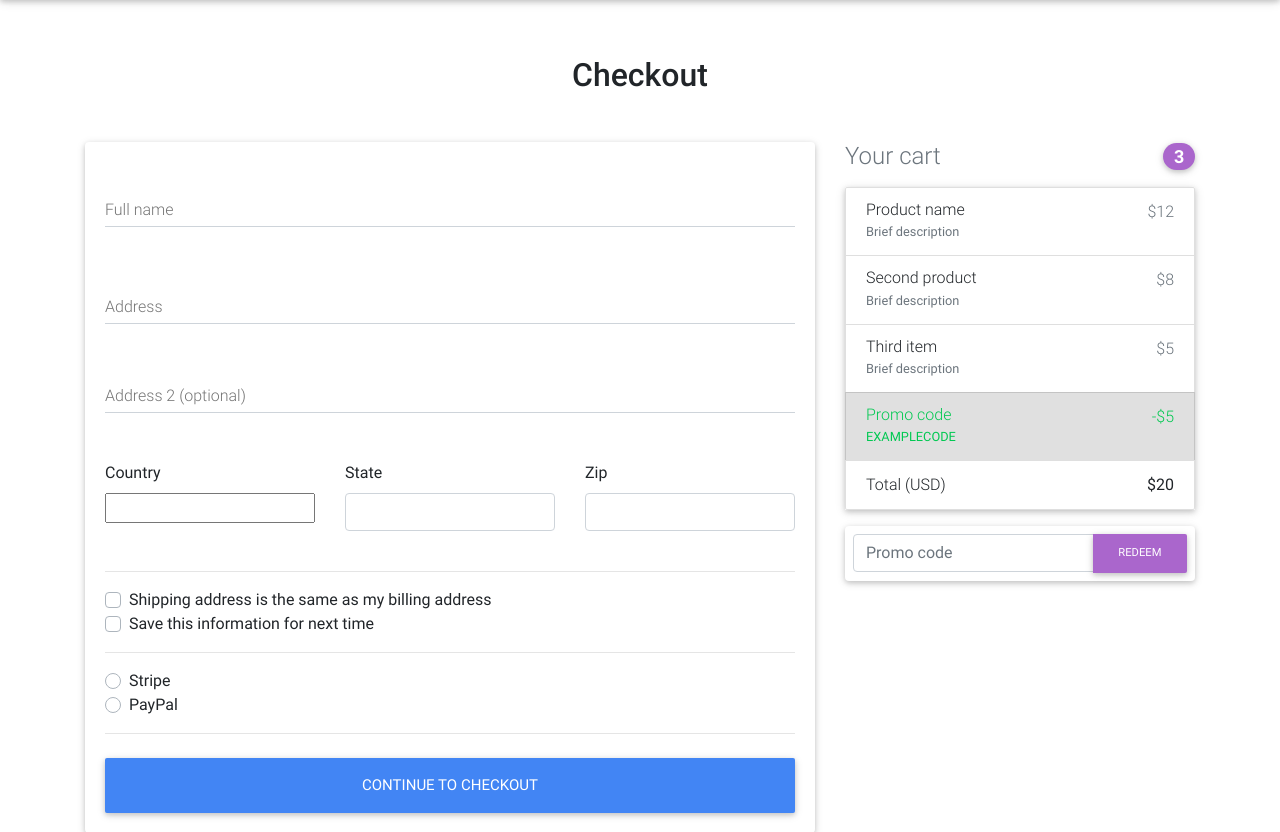
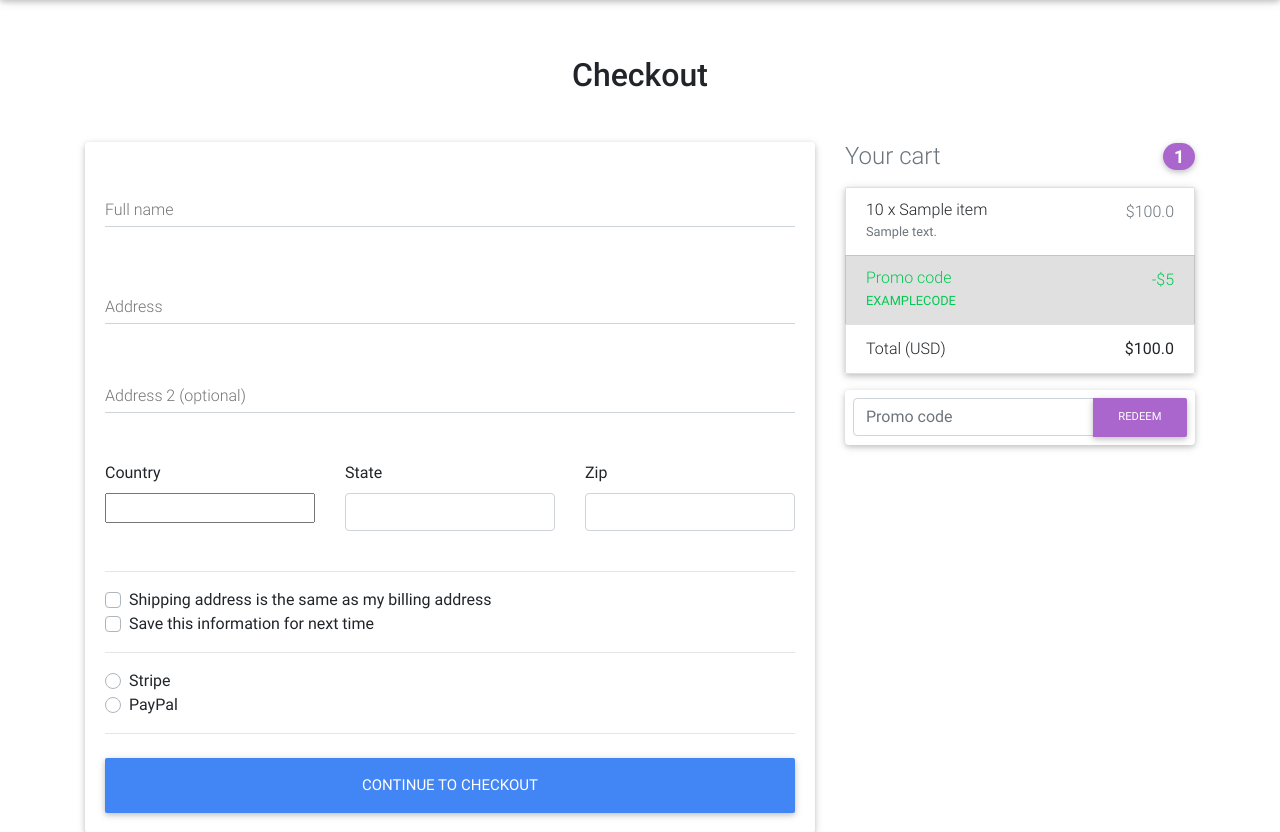
Before and after one commit to UTKx/literate-barnacle, a Django app: template ecommerce/templates/checkout.html in a window 1280 px wide. Shown: the part 64-896 px from the top of the page. Run offline with Django 3.2, Linux system fonts and the light colour scheme; the template is opened without the code that fills it: values that come from a table or form of the project are taken from there, others are empty; tables that the repository leaves empty hold one stand-in row (values such as "Sample post"); some libraries are stand-ins or nearby versions.

Commit message:
Fixed errors

```diff
--- a/ecommerce/templates/checkout.html
+++ b/ecommerce/templates/checkout.html
@@ -63,7 +63,7 @@
               <!--Grid column-->
               <div class="col-lg-4 col-md-12 mb-4">
 
-                <label for="country">Country</label>
+                <label>Country</label>
                 {{ form.country }}
                 <div class="invalid-feedback">
                   Please select a valid country.
@@ -84,7 +84,7 @@
               <!--Grid column-->
               <div class="col-lg-4 col-md-6 mb-4">
 
-                <label for="zip">Zip</label>
+                <label>Zip</label>
                 {{ form.zip }}
                 <div class="invalid-feedback">
                   Zip code required.
@@ -139,32 +139,21 @@
         <!-- Heading -->
         <h4 class="d-flex justify-content-between align-items-center mb-3">
           <span class="text-muted">Your cart</span>
-          <span class="badge badge-secondary badge-pill">3</span>
+          <span class="badge badge-secondary badge-pill">{{ order.items.count }}</span>
         </h4>
 
         <!-- Cart -->
         <ul class="list-group mb-3 z-depth-1">
+          {% for order_item in order.items.all %}
           <li class="list-group-item d-flex justify-content-between lh-condensed">
             <div>
-              <h6 class="my-0">Product name</h6>
-              <small class="text-muted">Brief description</small>
+              <h6 class="my-0">{{ order_item.quantity }} x {{ order_item.item.title }}</h6>
+              <small class="text-muted">{{ order_item.item.description }}</small>
             </div>
-            <span class="text-muted">$12</span>
+            <span class="text-muted">${{ order_item.get_final_price }}</span>
           </li>
-          <li class="list-group-item d-flex justify-content-between lh-condensed">
-            <div>
-              <h6 class="my-0">Second product</h6>
-              <small class="text-muted">Brief description</small>
-            </div>
-            <span class="text-muted">$8</span>
-          </li>
-          <li class="list-group-item d-flex justify-content-between lh-condensed">
-            <div>
-              <h6 class="my-0">Third item</h6>
-              <small class="text-muted">Brief description</small>
-            </div>
-            <span class="text-muted">$5</span>
-          </li>
+          {% endfor %}
+
           <li class="list-group-item d-flex justify-content-between bg-light">
             <div class="text-success">
               <h6 class="my-0">Promo code</h6>
@@ -174,7 +163,7 @@
           </li>
           <li class="list-group-item d-flex justify-content-between">
             <span>Total (USD)</span>
-            <strong>$20</strong>
+            <strong>${{ order.get_total }}</strong>
           </li>
         </ul>
         <!-- Cart -->
```
